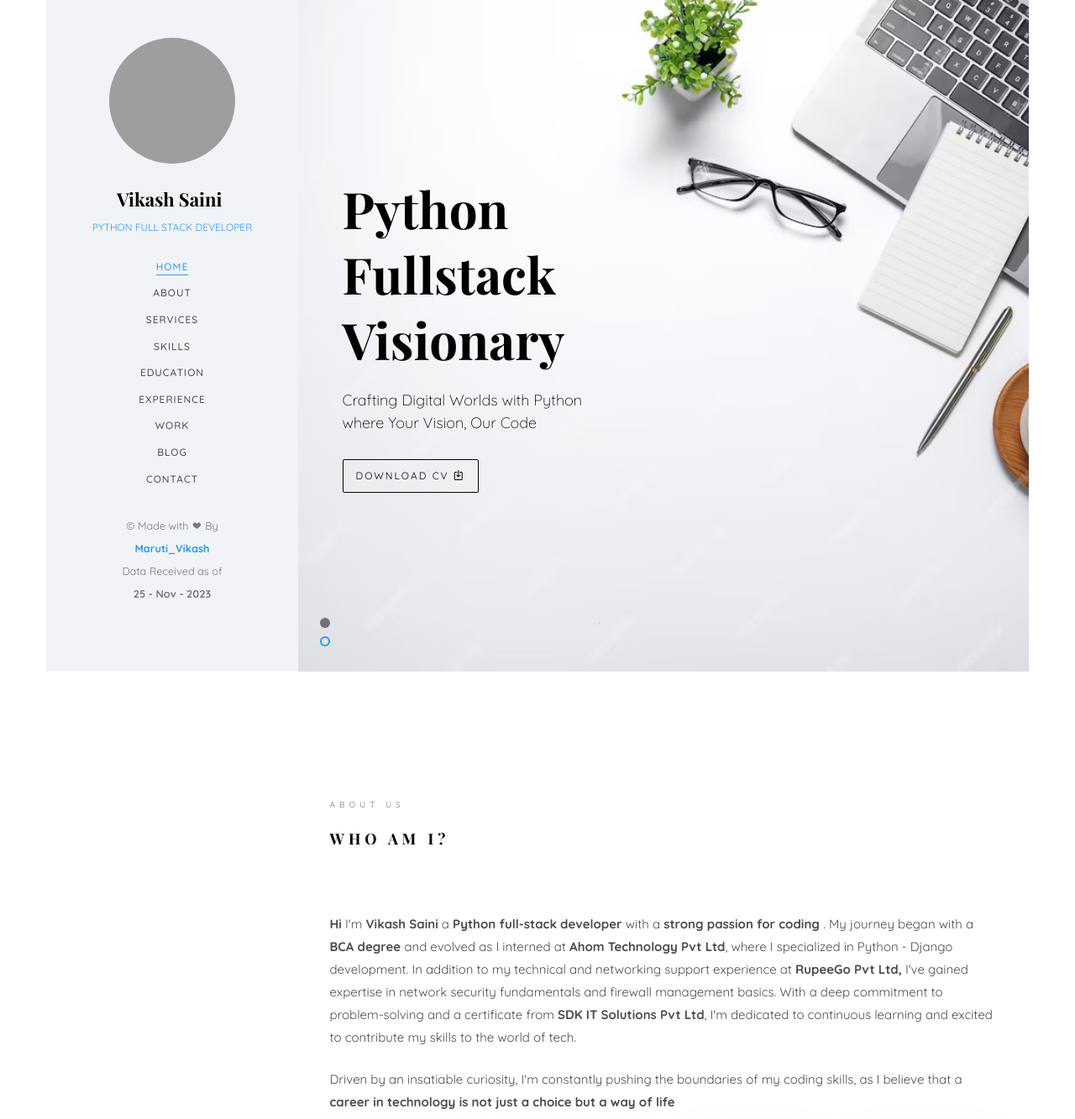
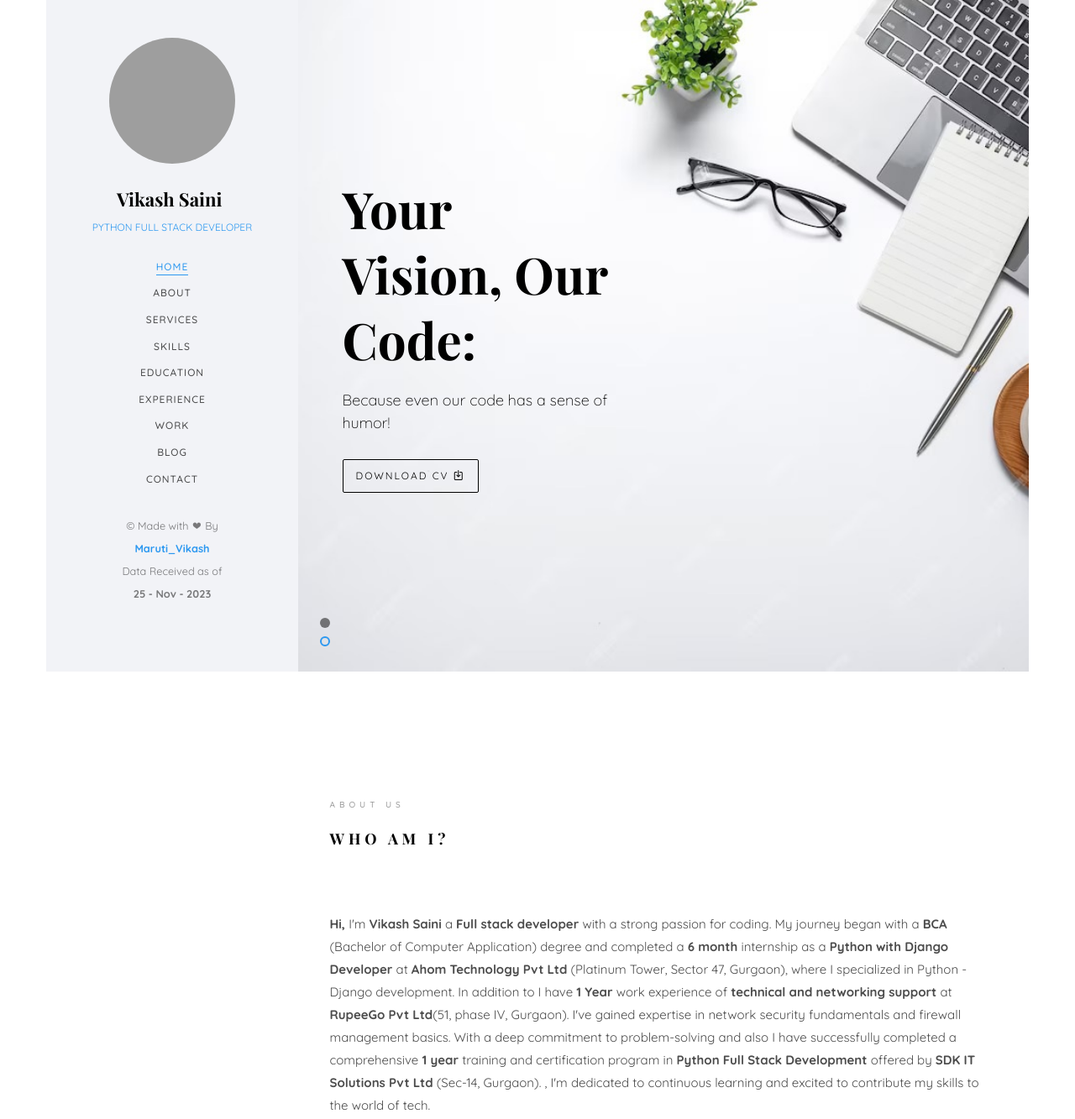
Before and after one commit to Maruti-dev-proworld/Maruti-dev, a plain HTML site: page index.html in a window 1280 px wide. Shown: the top 1333 px of the page at 84% size. Drawn offline with nearby package versions, Linux system fonts and the light colour scheme; grey boxes are pictures that could not be loaded; files whose address does not match are found by name; a web font is replaced by a local one.

Commit message:
slogans and about para updated

```diff
--- a/index.html
+++ b/index.html
@@ -114,8 +114,8 @@
 					   			<div class="col-md-6 col-md-offset-3 col-md-pull-3 col-sm-12 col-xs-12 js-fullheight slider-text">
 					   				<div class="slider-text-inner js-fullheight">
 					   					<div class="desc">
-						   					<h1>I'm <br> Vikash Saini</h1>
-						   					<h2>"A Python Full Stack Developer" </h2>
+						   					<h1>I'm <br>a Full Stack Developer</h1>
+						   					<h2>Crafting digital solutions in every byte with Python</h2>
 											   <p><a class="btn btn-primary btn-learn" href="marutiresume.pdf" download>Download CV <i class="icon-download4"></i></a></p>
 
 											</div>
@@ -131,8 +131,8 @@
 					   			<div class="col-md-6 col-md-offset-3 col-md-pull-3 col-sm-12 col-xs-12 js-fullheight slider-text">
 					   				<div class="slider-text-inner">
 					   					<div class="desc">
-						   					<h1> Python Fullstack Visionary <br></h1>
-												<h2> Crafting Digital Worlds with Python where Your Vision, Our Code </h2>
+						   					<h1> Your Vision, Our Code:  <br></h1>
+												<h2> Because even our code has a sense of humor! </h2>
 												<p><a class="btn btn-primary btn-learn" href="marutiresume.pdf" download>Download CV <i class="icon-download4"></i></a></p>											</div>
 					   				</div>
 					   			</div>
@@ -152,7 +152,7 @@
 									<div class="about-desc">
 										<span class="heading-meta">About Us</span>
 										<h2 class="colorlib-heading">Who Am I?</h2>
-										<p><strong>Hi </strong> I'm <strong> Vikash Saini</strong> a <strong> Python full-stack developer </strong> with a <strong> strong passion for coding </strong>. My journey began with a <strong>BCA degree </strong> and evolved as I interned at <strong>Ahom Technology Pvt Ltd</strong>, where I specialized in Python - Django development. In addition to my technical and networking support experience at <strong>RupeeGo Pvt Ltd,</strong> I've gained expertise in network security fundamentals and firewall management basics. With a deep commitment to problem-solving and a certificate from <strong>SDK IT Solutions Pvt Ltd</strong>, I'm dedicated to continuous learning and excited to contribute my skills to the world of tech.</p>
+										<p><strong>Hi, </strong> I'm <strong> Vikash Saini</strong> a <strong> Full stack developer </strong> with a  strong passion for coding. My journey began with a <strong>BCA </strong> (Bachelor of Computer Application) degree and completed a <strong> 6 month </strong> internship as a <strong> Python with Django Developer </strong> at <strong>Ahom Technology Pvt Ltd</strong> (Platinum Tower, Sector 47, Gurgaon), where I specialized in Python - Django development. In addition to I  have <strong> 1 Year </strong> work experience of <strong> technical and networking support </strong> at <strong> RupeeGo Pvt Ltd</strong>(51, phase IV, Gurgaon). I've gained expertise in network security fundamentals and firewall management basics. With a deep commitment to problem-solving and also I have successfully completed a comprehensive <strong> 1 year </strong> training and certification program in <strong> Python Full Stack Development </strong> offered by <strong> SDK IT Solutions Pvt Ltd </strong> (Sec-14, Gurgaon). , I'm dedicated to continuous learning and excited to contribute my skills to the world of tech.</p>
 										<p>Driven by an insatiable curiosity, I'm constantly pushing the boundaries of my coding skills, as I believe that a <strong>career in technology is not just a choice but a way of life  </strong></p>
 									</div>
 								</div>
```
